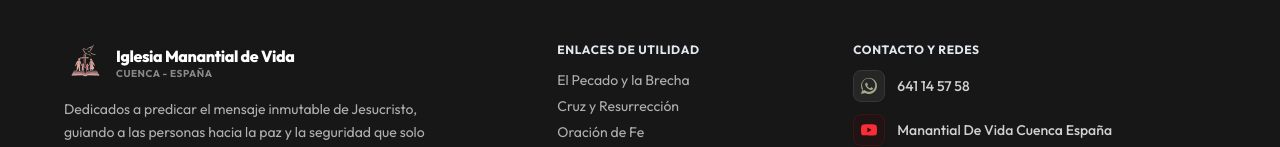
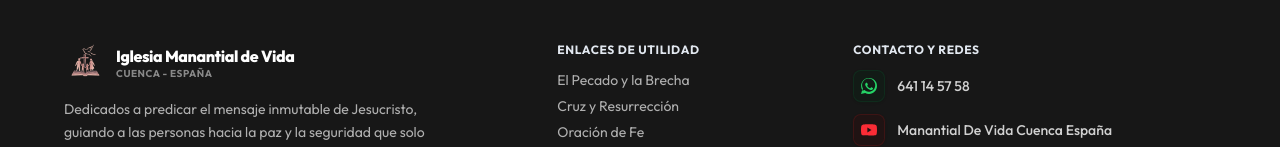
Before and after one commit to elizabeth29lee-lab/iglesia-manantial, a React (Vite) app: page / in a window 1280 px wide. Shown: the part 4355-4502 px from the top of the page. Built offline with nearby package versions, Linux system fonts and the light colour scheme.

Commit message:
Color WhatsApp logo green permanently to match social network colors

```diff
--- a/src/App.jsx
+++ b/src/App.jsx
@@ -620,7 +620,7 @@ export default function App() {
                 rel="noopener noreferrer"
                 className="flex items-center gap-3 text-coffee-200 hover:text-green-400 transition-colors group"
               >
-                <div className="w-8 h-8 rounded-lg bg-coffee-900 border border-coffee-800 flex items-center justify-center text-earth-400 group-hover:text-white group-hover:bg-[#25D366] group-hover:border-[#25D366] transition-colors">
+                <div className="w-8 h-8 rounded-lg bg-green-950/20 border border-green-900/30 flex items-center justify-center text-[#25D366] group-hover:text-white group-hover:bg-[#25D366] group-hover:border-[#25D366] transition-all duration-300 shadow-sm shadow-green-950/10">
                   <svg viewBox="0 0 24 24" className="w-4 h-4 fill-current">
                     <path d="M.057 24l1.687-6.163c-1.041-1.804-1.588-3.849-1.587-5.946C.06 5.348 5.397.01 12.008.01c3.202.001 6.212 1.246 8.477 3.514 2.266 2.268 3.507 5.28 3.505 8.484-.004 6.657-5.34 11.997-11.953 11.997-2.005-.001-3.973-.502-5.724-1.458L0 24zm6.59-4.846c1.6.95 3.188 1.449 4.825 1.451 5.436 0 9.86-4.42 9.864-9.864.002-2.637-1.023-5.115-2.887-6.979C16.578 1.898 14.1 .874 11.465.872c-5.44 0-9.863 4.42-9.867 9.864 0 1.708.455 3.376 1.314 4.869l-.955 3.486 3.568-.936zM17.5 14.92c-.29-.145-1.714-.847-1.979-.942-.266-.097-.459-.145-.653.146-.193.29-.748.942-.917 1.134-.17.193-.34.218-.63.073-.29-.145-1.229-.453-2.34-1.445-.865-.772-1.45-1.725-1.62-2.016-.17-.29-.018-.447.127-.59.13-.13.29-.339.435-.508.145-.17.193-.29.29-.483.097-.193.048-.363-.024-.508-.073-.145-.653-1.573-.895-2.153-.235-.564-.476-.488-.653-.497-.17-.008-.363-.01-.556-.01-.193 0-.508.073-.774.363-.266.29-1.015.992-1.015 2.417 0 1.425 1.038 2.802 1.182 2.996.145.193 2.043 3.12 4.95 4.378.69.299 1.23.478 1.65.612.693.22 1.324.19 1.823.115.556-.083 1.714-.7 1.956-1.378.24-.678.24-1.258.17-1.378-.07-.12-.26-.19-.55-.335z"/>
                   </svg>
```
